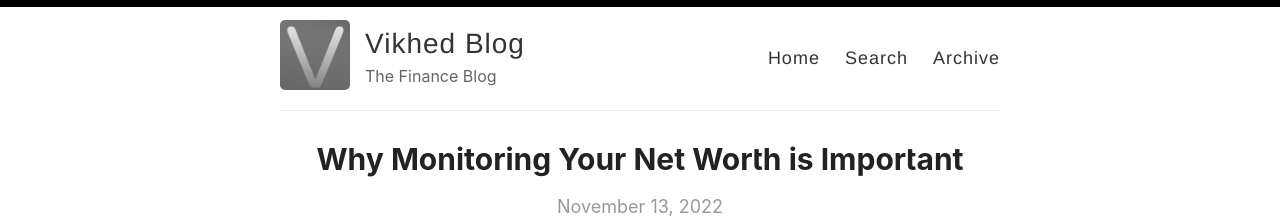
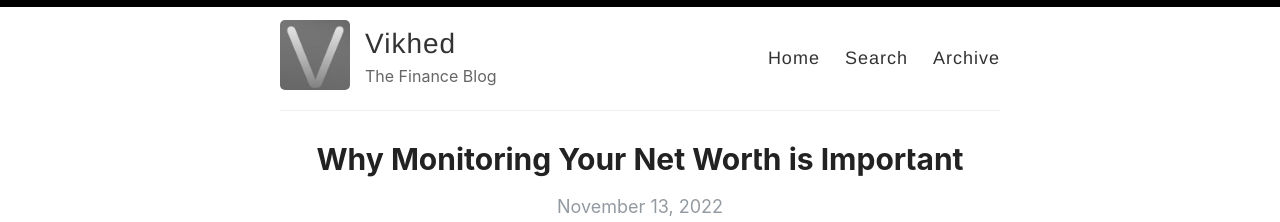
Before and after one commit to parakalan/vikhed-blog, a Jekyll site: the page built from index.html, in a window 1280 px wide. Shown: the top 222 px of the page. Built offline with Jekyll 4.4.1, drawn with Linux system fonts in a browser that asks for light colours; the list of posts is cut into pages by our own code.

Commit message:
Change name

```diff
--- a/_config.yml
+++ b/_config.yml
@@ -3,7 +3,7 @@
 #
 
 # Name of your site (displayed in the header)
-name: Vikhed Blog
+name: Vikhed
 
 # Name of the author
 author: Sudharsan Thirumalai
```
